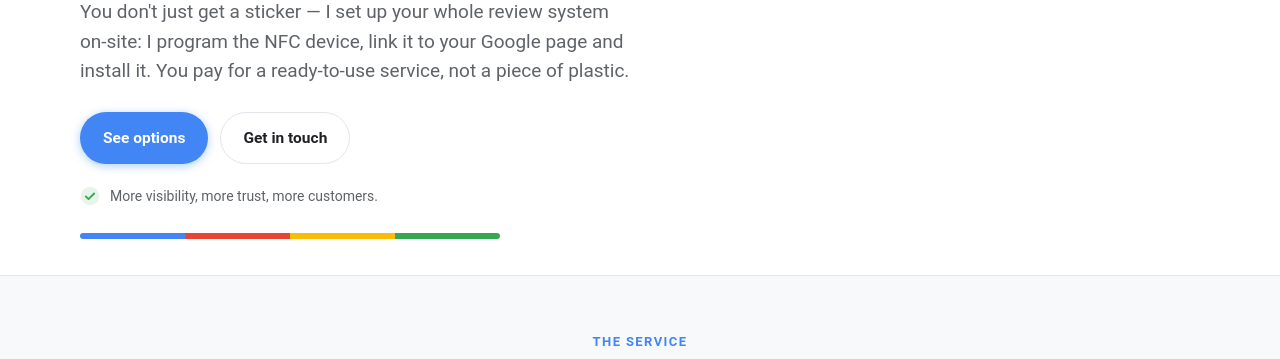
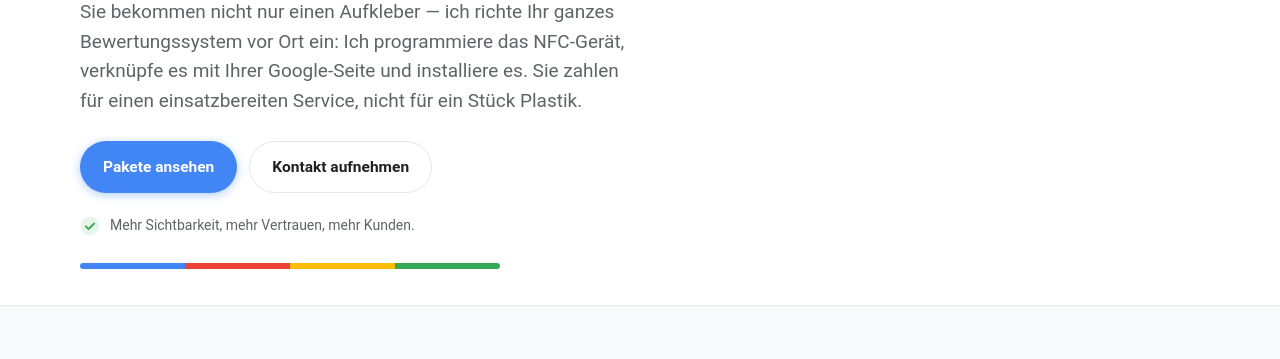
Before and after one commit to oi9716007/googlereviewcard, a plain HTML site: page index.html in a window 1280 px wide. Shown: the part 241-600 px from the top of the page. Drawn offline with Linux system fonts and the light colour scheme.

Commit message:
Add files via upload

```diff
--- a/index.html
+++ b/index.html
@@ -524,12 +524,8 @@ const CONTACT = {
   set('c-mail','mailto:'+CONTACT.email+'?subject=Google%20Review%20NFC');
 })();
 
-// initial language: saved > browser > de
-let start = 'de';
-try{ const s = localStorage.getItem('rt_lang'); if(s) start = s; else {
-  const n = (navigator.language||'de').slice(0,2); if(I18N[n]) start = n;
-}}catch(e){}
-apply(start);
+// initial language: always German by default when the page opens
+apply('de');
 </script>
 </body>
 </html>
```
